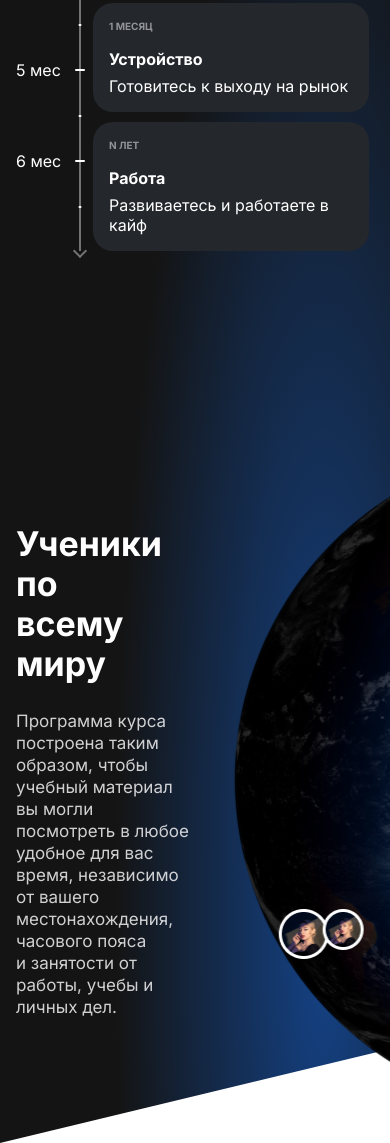
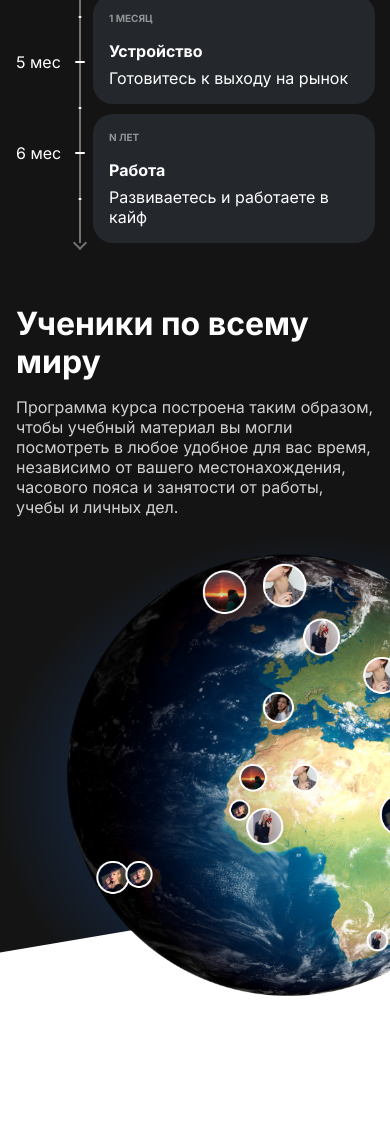
Before and after one commit to Vinare/glo-academy-website, a plain HTML site: page index.html in a window 390 px wide. Shown: the part 2393-3536 px from the top of the page. After the commit the page ends 3461 px from the top, so only its background shows below. Drawn offline with nearby package versions, Linux system fonts and the light colour scheme.

Commit message:
timeline-section mobile version finished

```diff
--- a/scss/sections/_timeline.scss
+++ b/scss/sections/_timeline.scss
@@ -80,12 +80,22 @@
 
                 &__title {
                     font-size: 32px;
-                    line-height: 36px;
+                    line-height: 38px;
                 }
 
                 &__subtitle {
                     font-size: 16px;
                     line-height: 20px;
+                }
+            }
+
+            @media (max-width: 480px) {
+                padding-right: 0;
+                &__title {
+                    margin-bottom: 12px;
+                }
+                &__subtitle {
+                    width: 100%;
                 }
             }
         }
@@ -459,6 +469,14 @@
                     }
                 }
             }
+
+            @media (max-width: 480px) {
+                &__blocks {
+                    &-item {
+                        width: 105%;
+                    }
+                }
+            }
         }
 
         @media (max-width: 1199.98px) {
@@ -488,6 +506,39 @@
 
     @media (max-width: 767.98px) {
         padding: 60px 0 0;
+    }
+
+    @media (max-width: 575.98px) {
+       background-image: radial-gradient(99% 25% at 74% 80%, rgba(20, 97, 210, 0.6) 0%, rgba(20, 97, 210, 0) 80.98%);
+
+       &::after {
+        clip-path: polygon(0 75%, 100% 48%, 100% 100%, 0% 100%);
+        height: 330px;
+        }
+
+       .timeline {
+            &-description {
+                &-months {
+                   margin-bottom: 110px;
+                }
+            }
+        }
+    }
+
+    @media (max-width: 480px) {
+        background-image: radial-gradient(99% 20% at 79% 83%, rgba(20, 97, 210, 0.6) 0%, rgba(20, 97, 210, 0) 80.98%);
+        .timeline {
+            &-description {
+                &-months {
+                   margin-bottom: 80px;
+                }
+            }
+        }
+
+        &::after {
+                clip-path: polygon(0 65%, 100% 45%, 100% 100%, 0% 100%);
+            }
+
     }
 
     .timeline-globe {
@@ -571,6 +622,38 @@
         }
 
         @media (max-width: 575.98px) {
+            background-position: left calc(50% + 40px) top 150px;
+            min-height: 745px;
+            align-items: flex-start;
+            background-size: 620px auto;
+            &__students {
+                &_title {
+                    font-size: 32px;
+                    line-height: 38px;
+                    max-width: 100%;
+                }
+
+                &_subtitle {
+                    font-size: 16px;
+                    max-width: 100%;
+                }
+            }
+        }
+
+        @media (max-width: 480px) {
+            background-position: left calc(50% + 86px) top 215px;
+            background-size: 500px auto;
+            &__students {
+                &_title {
+                    margin-bottom: 16px;
+                    max-width: 98%;
+                }
+
+                &_subtitle {
+                    line-height: 20px;
+                }
+            }
+
 
         }
     }
```
Also changed, not shown: css/style.css, 1 other file.
